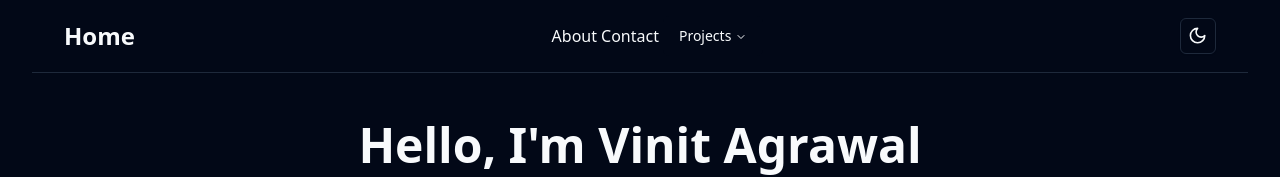
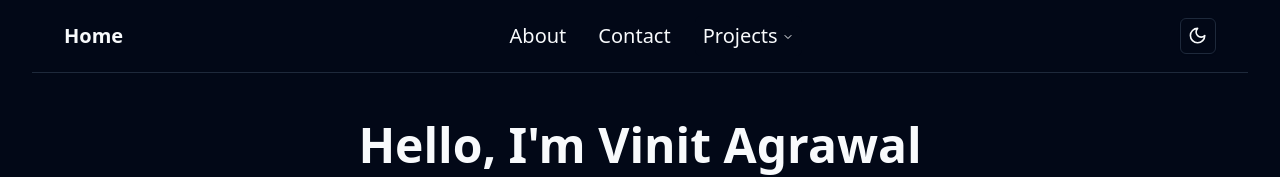
Before and after one commit to volumetric/vinit-website, a Next.js app: page / in a window 1280 px wide. Shown: the top 177 px of the page. Built offline with nearby package versions, Linux system fonts and the light colour scheme.

Commit message:
fixed the nav text size

```diff
--- a/components/main-nav.tsx
+++ b/components/main-nav.tsx
@@ -20,23 +20,23 @@ export function MainNav() {
   return (
     <nav className="sticky top-0 z-50 bg-background border-b">
       <div className="container flex items-center justify-between py-4">
-        <Link href="/" className="text-2xl font-bold">
+        <Link href="/" className="text-xl font-bold">
           Home
         </Link>
         <NavigationMenu>
-          <NavigationMenuList>
-          <NavigationMenuItem>
+          <NavigationMenuList className="space-x-4">
+            <NavigationMenuItem>
               <Link href="/about" legacyBehavior passHref>
-                <NavigationMenuLink>About</NavigationMenuLink>
+                <NavigationMenuLink className="text-xl px-2">About</NavigationMenuLink>
               </Link>
             </NavigationMenuItem>
             <NavigationMenuItem>
               <Link href="/contact" legacyBehavior passHref>
-                <NavigationMenuLink>Contact</NavigationMenuLink>
+                <NavigationMenuLink className="text-xl px-2">Contact</NavigationMenuLink>
               </Link>
             </NavigationMenuItem>
             <NavigationMenuItem>
-              <NavigationMenuTrigger>Projects</NavigationMenuTrigger>
+              <NavigationMenuTrigger className="text-xl px-2">Projects</NavigationMenuTrigger>
               <NavigationMenuContent>
                 <ul className="grid w-[400px] gap-3 p-4 md:w-[500px] md:grid-cols-2 lg:w-[600px]">
                   {projectCategories.map((category) => (
@@ -44,7 +44,7 @@ export function MainNav() {
                       <NavigationMenuLink asChild>
                         <Link
                           href={category.href}
-                          className="block select-none space-y-1 rounded-md p-3 leading-none no-underline outline-none transition-colors hover:bg-accent hover:text-accent-foreground focus:bg-accent focus:text-accent-foreground"
+                          className="block select-none space-y-1 rounded-md p-3 leading-none no-underline outline-none transition-colors hover:bg-accent hover:text-accent-foreground focus:bg-accent focus:text-accent-foreground text-xl"
                         >
                           {category.name}
                         </Link>
```
Also changed, not shown: requirements/todo.md (added, +5 -0 lines).
